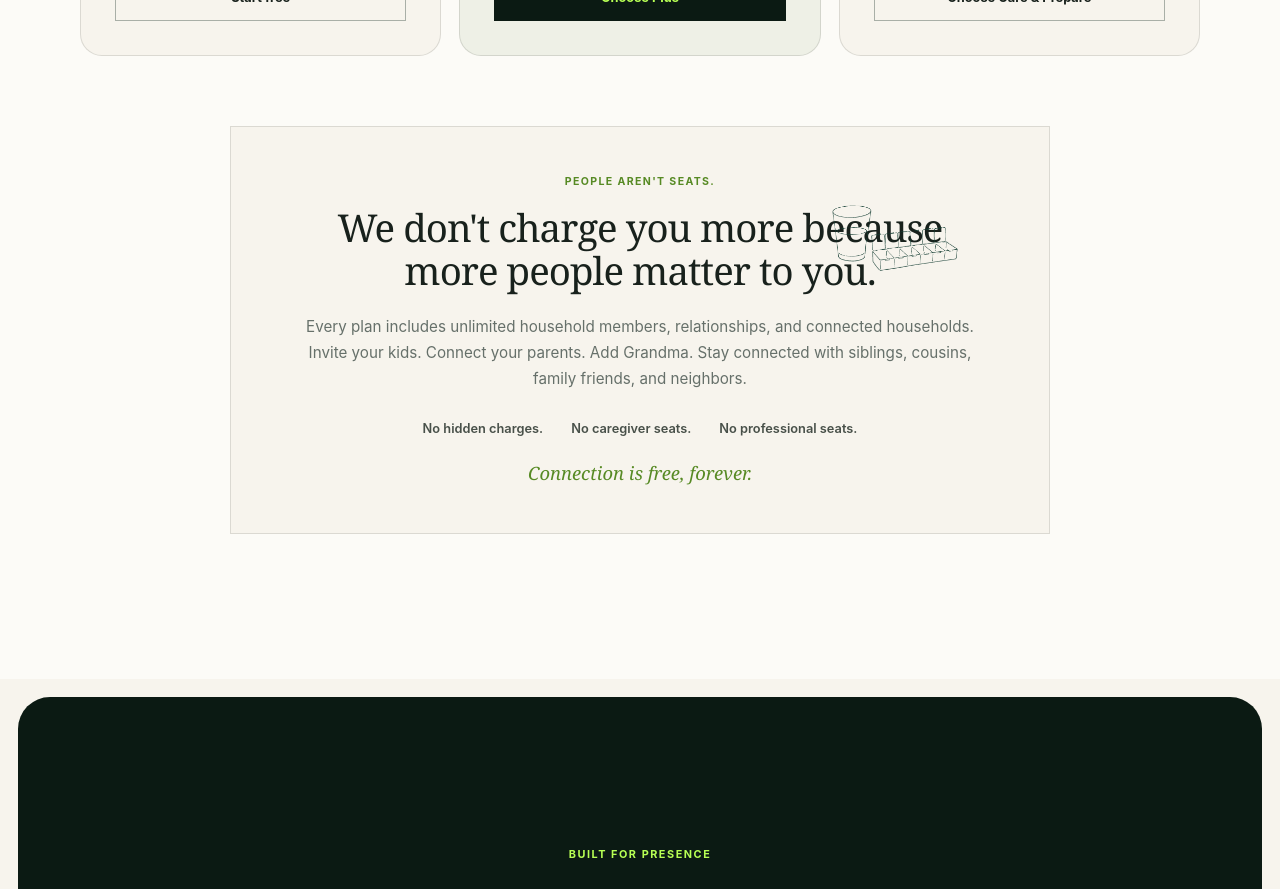
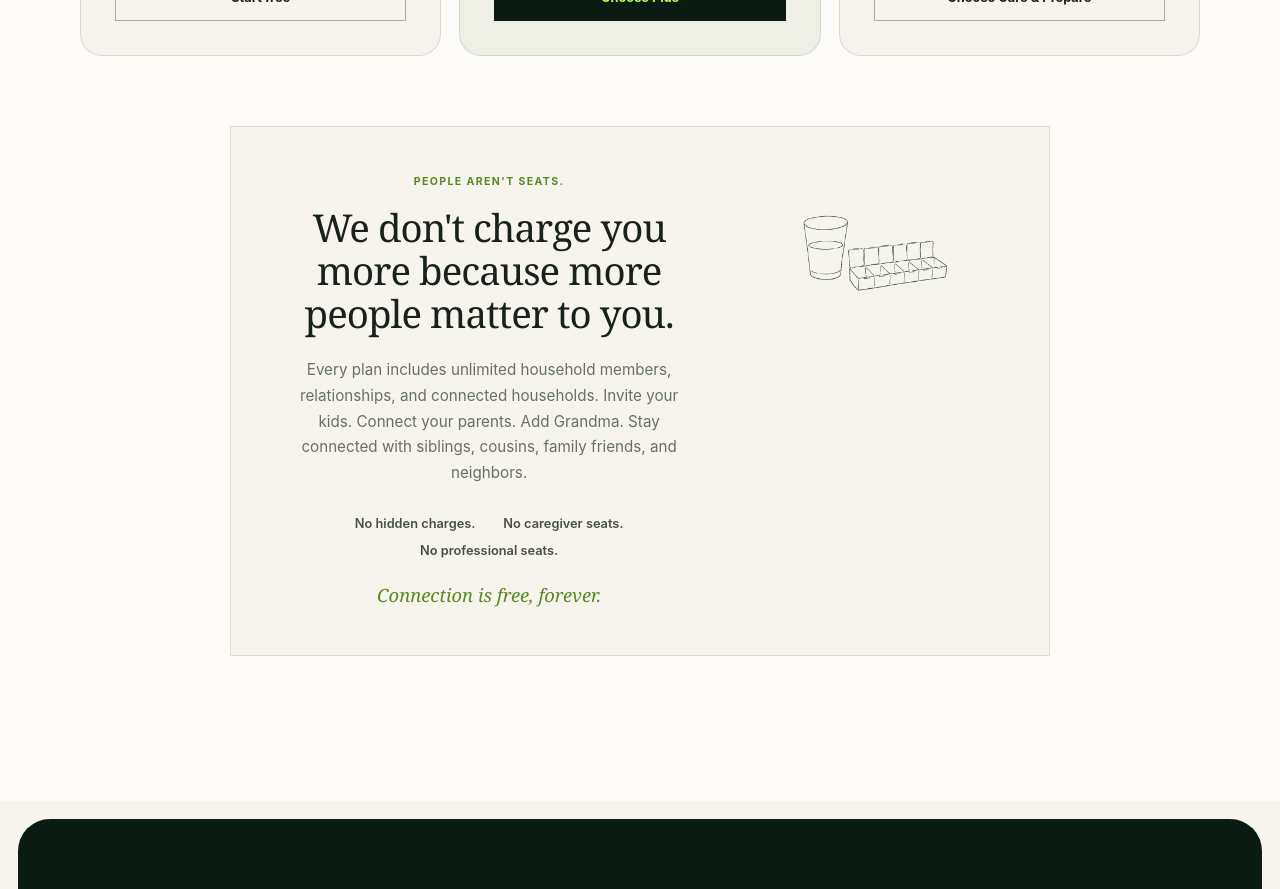
Before and after one commit to bigteach85/household-site, a React (Vite) app: page / in a window 1280 px wide. Shown: the part 9320-10209 px from the top of the page. Built offline with nearby package versions, Linux system fonts and the light colour scheme.

Commit message:
Fix care illustration overlap on desktop

```diff
--- a/src/App.css
+++ b/src/App.css
@@ -51,34 +51,38 @@
 
 .membership-principle {
   position: relative;
+  display: grid;
+  grid-template-columns: minmax(0, 1fr) minmax(180px, 225px);
+  column-gap: clamp(42px, 6vw, 84px);
 }
 
 .household-illustration--care {
-  position: absolute;
-  top: 48px;
-  right: 48px;
-  width: min(24%, 225px);
+  position: static;
+  grid-column: 2;
+  grid-row: 1 / span 5;
+  align-self: start;
+  width: 100%;
+  margin-top: 6px;
   opacity: 0.9;
 }
 
+.membership-principle > :not(.household-illustration--care) {
+  grid-column: 1;
+}
+
 @media (max-width: 800px) {
-  .household-illustration--coordination {
-    width: min(78vw, 270px);
-    margin-top: 38px;
-  }
-
-  .household-illustration--documents {
-    width: min(70vw, 245px);
-    margin-top: 42px;
-  }
-
-  .household-illustration--access {
-    width: min(62vw, 215px);
-    margin-top: 36px;
+  .membership-principle {
+    grid-template-columns: 1fr;
+  }
+
+  .membership-principle > *,
+  .membership-principle > :not(.household-illustration--care) {
+    grid-column: 1;
   }
 
   .household-illustration--care {
     position: static;
+    grid-row: auto;
     width: min(62vw, 210px);
     margin: 28px 0 40px;
   }
```
